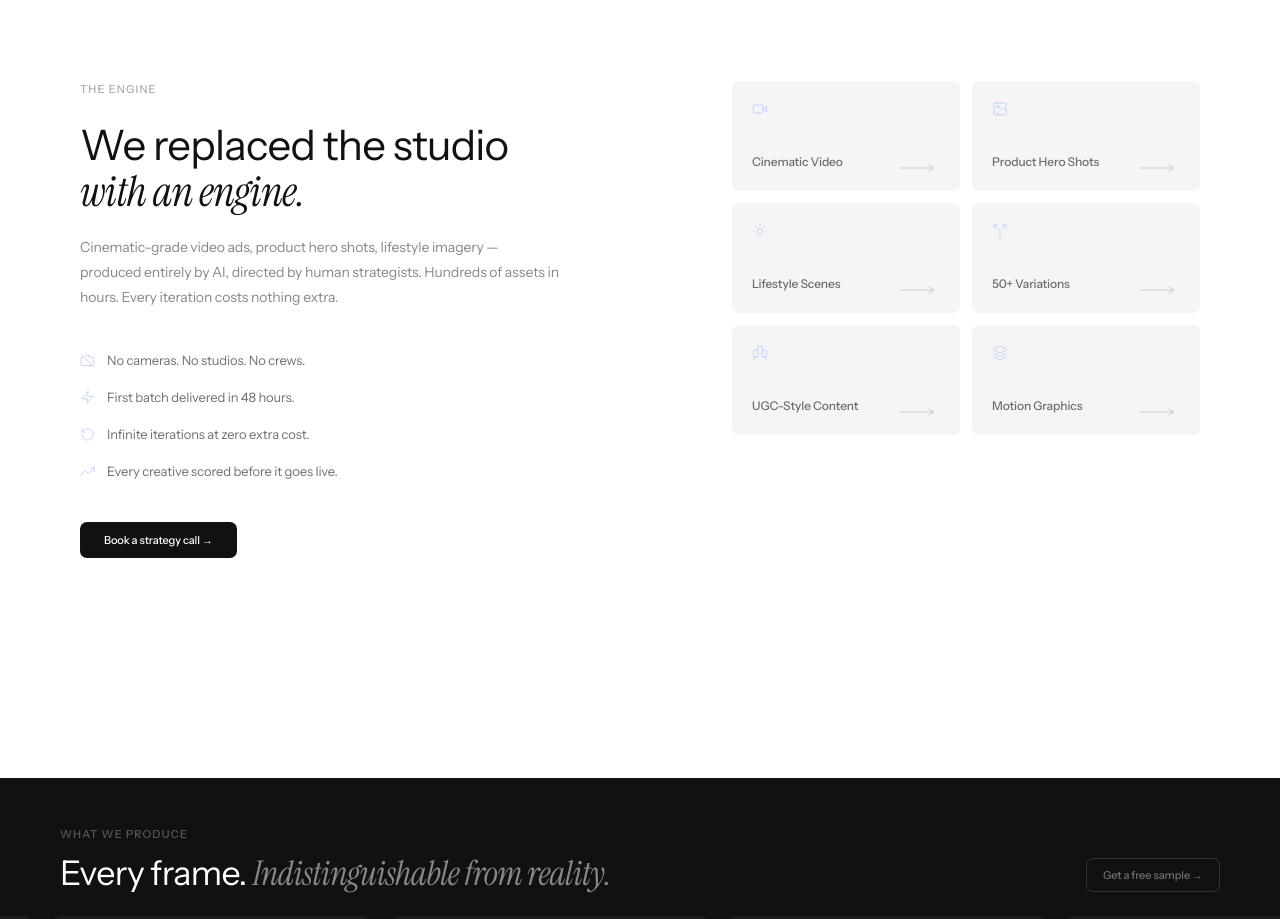
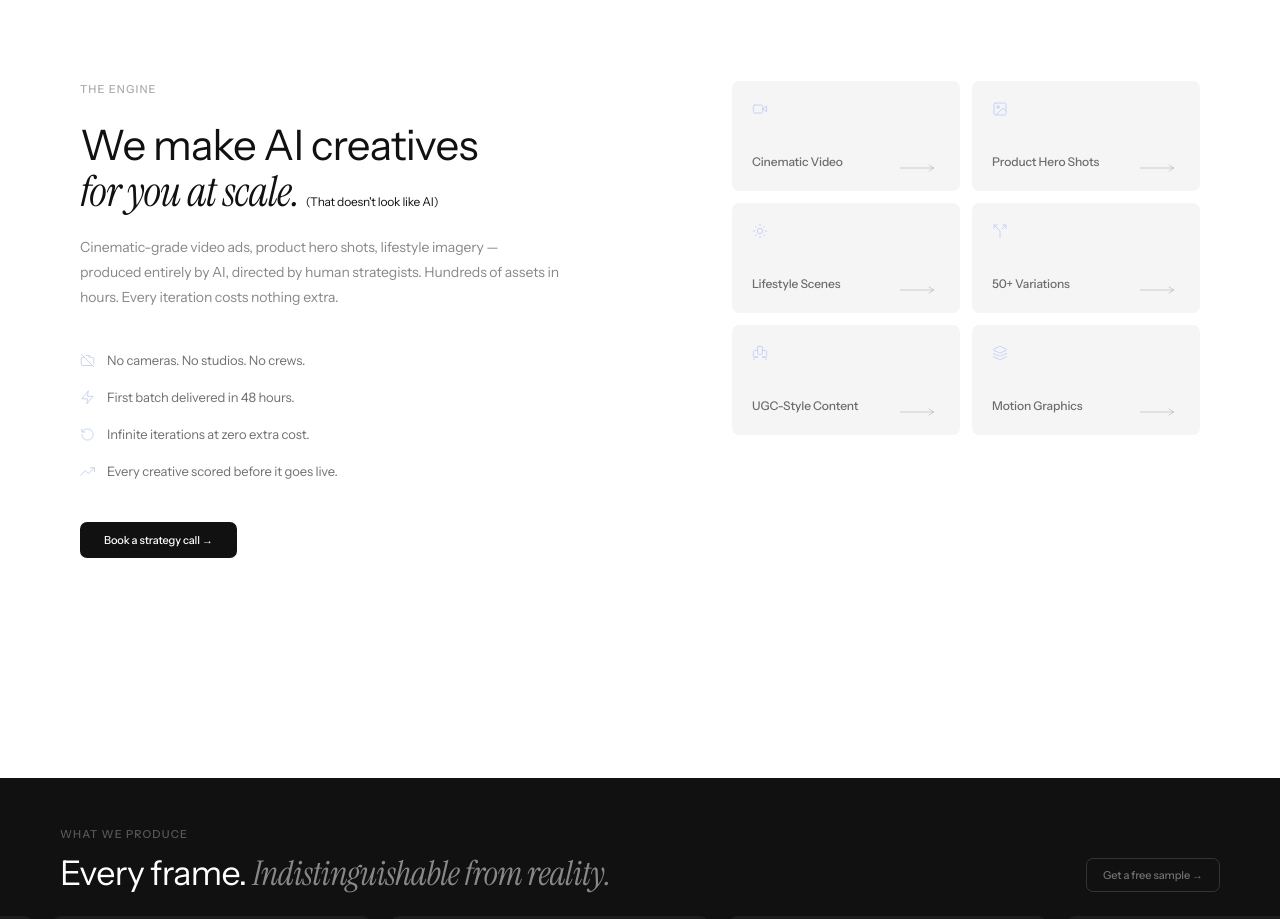
Before and after one commit to 0xAyoub/lumina-website, a React (Vite) app: page / in a window 1280 px wide. Shown: the part 1680-2599 px from the top of the page. Built offline with nearby package versions, Linux system fonts and the light colour scheme; the HTML template or start-up script is replaced by a standard one.

Commit message:
Copywriting changed

```diff
--- a/src/components/SolutionSection.tsx
+++ b/src/components/SolutionSection.tsx
@@ -111,9 +111,11 @@ const SolutionSection = () => {
               className="font-sans-display text-[28px] md:text-[42px] leading-[1.1] tracking-[-0.018em] mb-5 reveal"
               style={{ color: "#111111" }}
             >
-              We replaced the studio
+              We make AI creatives
               <br />
-              <span className="font-serif-display italic">with an engine.</span>
+
+              <span className="font-serif-display italic mb-0">for you at scale.  <span className="text-[12px] not-italic font-sans-display leading-[1.1] tracking-[-0.018em] mb-5">(That doesn't look like AI)</span></span> <br />
+
             </h2>
             <p
               className="text-[14px] leading-[1.8] mb-10 max-w-[480px] reveal"
```
